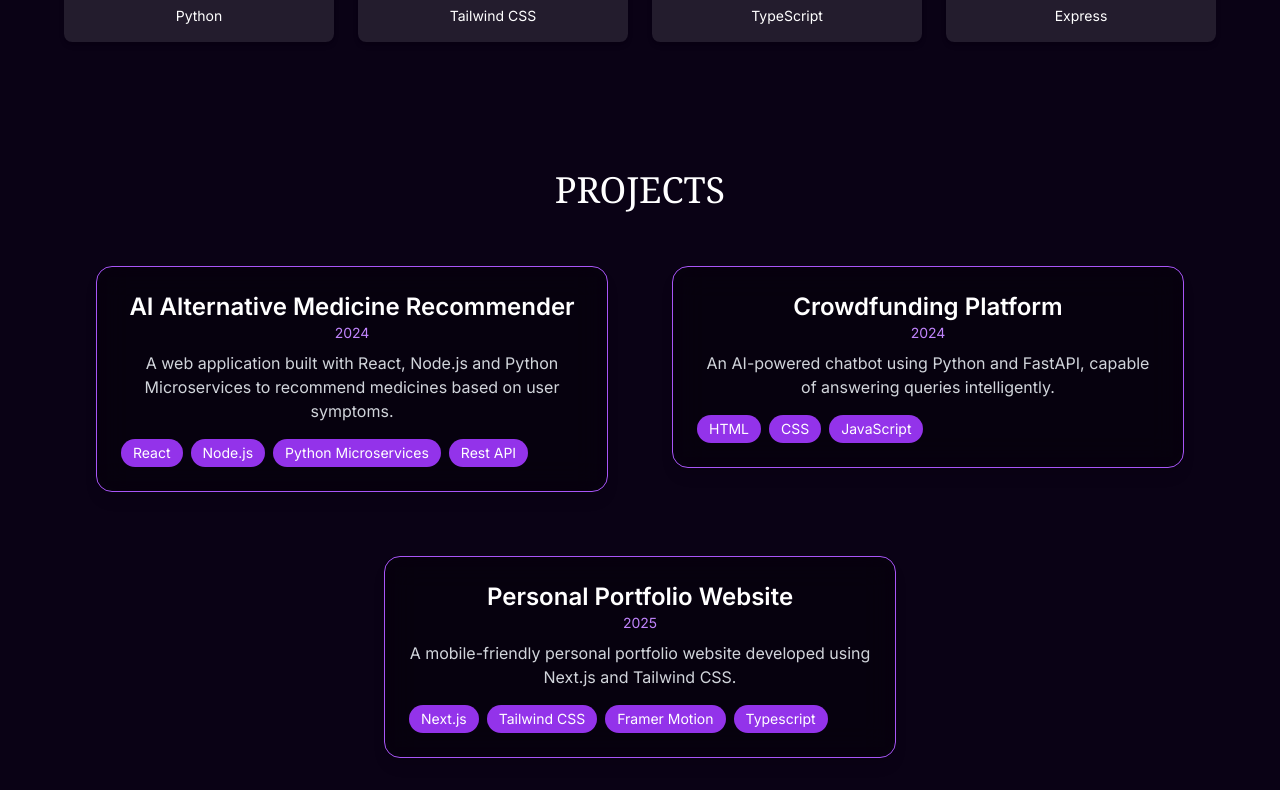
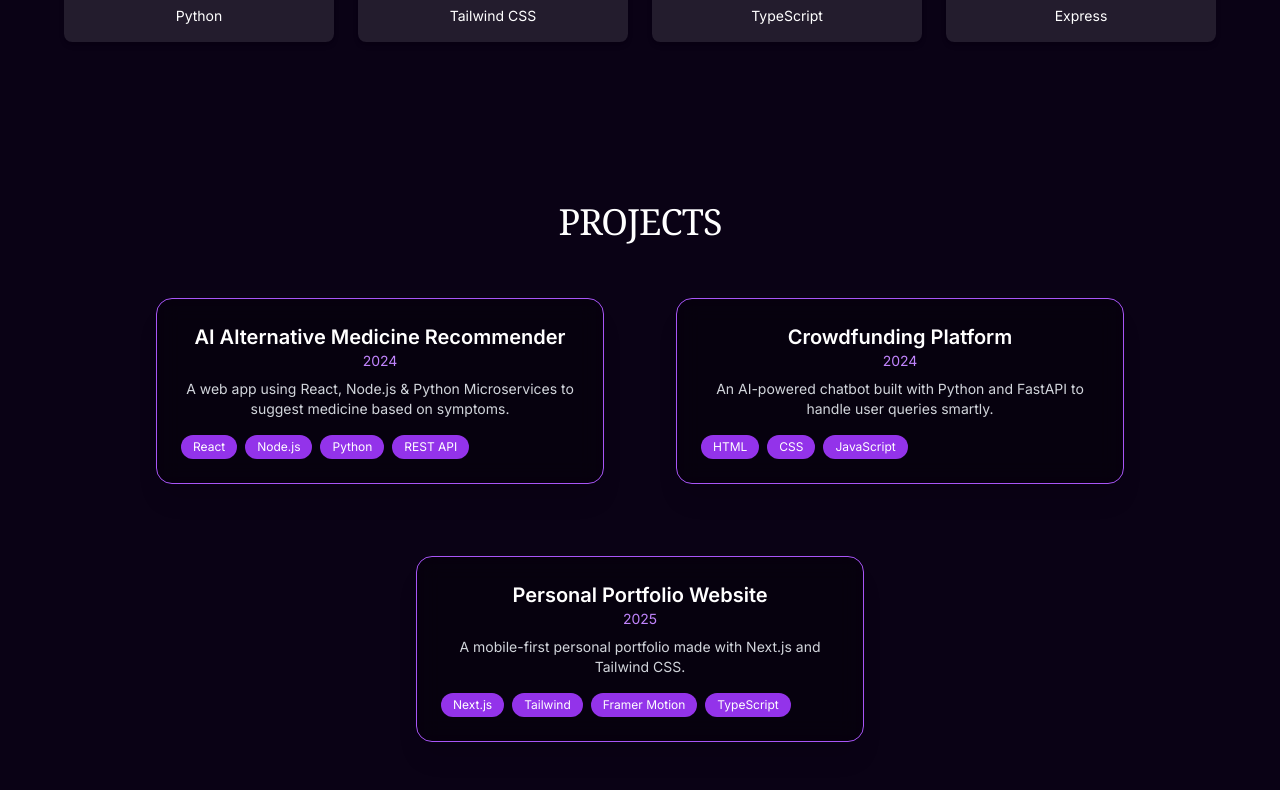
Before and after one commit to Priyanshu-96/Personal-Portfolio, a React (Vite) app in the folder portfolio-vite/: page / in a window 1280 px wide. Shown: the part 1630-2420 px from the top of the page. Built offline with nearby package versions, Linux system fonts and the light colour scheme.

Commit message:
Optimized performance of project component

```diff
--- a/portfolio-vite/src/components/Home.tsx
+++ b/portfolio-vite/src/components/Home.tsx
@@ -3,6 +3,8 @@ import { motion } from "framer-motion";
 import Typewriter from "typewriter-effect";
 import ParticlesComponent from "../components/ParticlesComponent";
 import Socials from "../components/Socials";
+import ScrollFadeIn from "../components/ScrollFadeIn";
+
 
 const Home = () => {
   const [isMenuOpen, setIsMenuOpen] = useState(false);
@@ -82,6 +84,7 @@ const Home = () => {
         animate={{ scale: [1, 1.2, 1] }}
         transition={{ duration: 2, repeat: Infinity, ease: "easeInOut" }}
       />
+      <ScrollFadeIn>
   <motion.div
     className="relative w-40 h-40 sm:w-56 sm:h-56 flex items-center justify-center mt-16"
     animate={{ y: [0, -10, 0] }}
@@ -93,6 +96,8 @@ const Home = () => {
       className="w-full h-full"
     ></object>
   </motion.div>
+</ScrollFadeIn>
+
       <motion.h2
         className="text-2xl sm:text-4xl font-cursive mt-6 text-center z-10"
         initial={{ opacity: 0, y: -20 }}
--- a/portfolio-vite/src/components/Project.tsx
+++ b/portfolio-vite/src/components/Project.tsx
@@ -5,20 +5,23 @@ const projects = [
   {
     title: "AI Alternative Medicine Recommender",
     year: "2024",
-    description: "A web application built with React, Node.js and Python Microservices to recommend medicines based on user symptoms.",
-    tech: ["React", "Node.js", "Python Microservices", "Rest API"],
+    description:
+      "A web app using React, Node.js & Python Microservices to suggest medicine based on symptoms.",
+    tech: ["React", "Node.js", "Python", "REST API"],
   },
   {
     title: "Crowdfunding Platform",
     year: "2024",
-    description: "An AI-powered chatbot using Python and FastAPI, capable of answering queries intelligently.",
+    description:
+      "An AI-powered chatbot built with Python and FastAPI to handle user queries smartly.",
     tech: ["HTML", "CSS", "JavaScript"],
   },
   {
     title: "Personal Portfolio Website",
     year: "2025",
-    description: "A mobile-friendly personal portfolio website developed using Next.js and Tailwind CSS.",
-    tech: ["Next.js", "Tailwind CSS", "Framer Motion", "Typescript"],
+    description:
+      "A mobile-first personal portfolio made with Next.js and Tailwind CSS.",
+    tech: ["Next.js", "Tailwind", "Framer Motion", "TypeScript"],
   },
 ];
 
@@ -30,14 +33,29 @@ interface Project {
 }
 
 const ProjectCard = ({ project }: { project: Project }) => (
-  <Tilt tiltMaxAngleX={10} tiltMaxAngleY={10} perspective={1000} scale={1.05} transitionSpeed={500}>
-    <div className="bg-black/30 backdrop-blur-lg shadow-lg border border-purple-500 rounded-2xl p-6 m-4 max-w-lg">
-      <h3 className="text-2xl font-bold text-white">{project.title}</h3>
+  <Tilt
+    tiltMaxAngleX={10}
+    tiltMaxAngleY={10}
+    perspective={900}
+    scale={1.03}
+    transitionSpeed={450}
+    glareEnable={false}
+  >
+    <div
+      className="bg-black/30 backdrop-blur-md shadow-xl border border-purple-500 rounded-2xl p-6 m-4 max-w-sm sm:max-w-md transition-transform duration-300 ease-out will-change-transform"
+      style={{
+        transform: "translateZ(0)",
+      }}
+    >
+      <h3 className="text-xl font-bold text-white">{project.title}</h3>
       <p className="text-purple-400 text-sm">{project.year}</p>
-      <p className="text-gray-300 mt-2">{project.description}</p>
+      <p className="text-gray-300 mt-2 text-sm">{project.description}</p>
       <div className="mt-4 flex flex-wrap gap-2">
         {project.tech.map((tech, index) => (
-          <span key={index} className="bg-purple-600 text-white px-3 py-1 rounded-full text-sm">
+          <span
+            key={index}
+            className="bg-purple-600 text-white px-3 py-1 rounded-full text-xs"
+          >
             {tech}
           </span>
         ))}
@@ -47,14 +65,17 @@ const ProjectCard = ({ project }: { project: Project }) => (
 );
 
 const ProjectsSection = () => (
-  <section id="projects" className="text-center py-12 overflow-visible relative z-10">
-  <ScrollFadeIn>
-    <h2 className="text-4xl font-serif text-white mb-10">
-      PROJECTS
-    </h2>
-  </ScrollFadeIn>
+  <section
+    id="projects"
+    className="text-center py-14 sm:py-20 px-4 sm:px-6 overflow-x-hidden scroll-smooth relative z-10"
+  >
+    <ScrollFadeIn>
+      <h2 className="text-4xl font-serif text-white mb-10 tracking-tight">
+        PROJECTS
+      </h2>
+    </ScrollFadeIn>
 
-    <div className="flex flex-wrap justify-center gap-8">
+    <div className="flex flex-wrap justify-center gap-6 sm:gap-10">
       {projects.map((project, index) => (
         <ScrollFadeIn key={index}>
           <ProjectCard project={project} />
--- a/portfolio-vite/src/components/ScrollFadeIn.tsx
+++ b/portfolio-vite/src/components/ScrollFadeIn.tsx
@@ -26,7 +26,7 @@ const ScrollFadeIn = forwardRef<HTMLDivElement, { children: React.ReactNode }>(
         }}
         initial={{ opacity: 0, y: 30 }}
         animate={controls}
-        transition={{ duration: 0.6, ease: "easeOut" }}
+        transition={{ duration: 1.2, ease: "easeOut" }}
       >
         {children}
       </motion.div>
```
Lines whose indentation alone changed are shown as unchanged.
